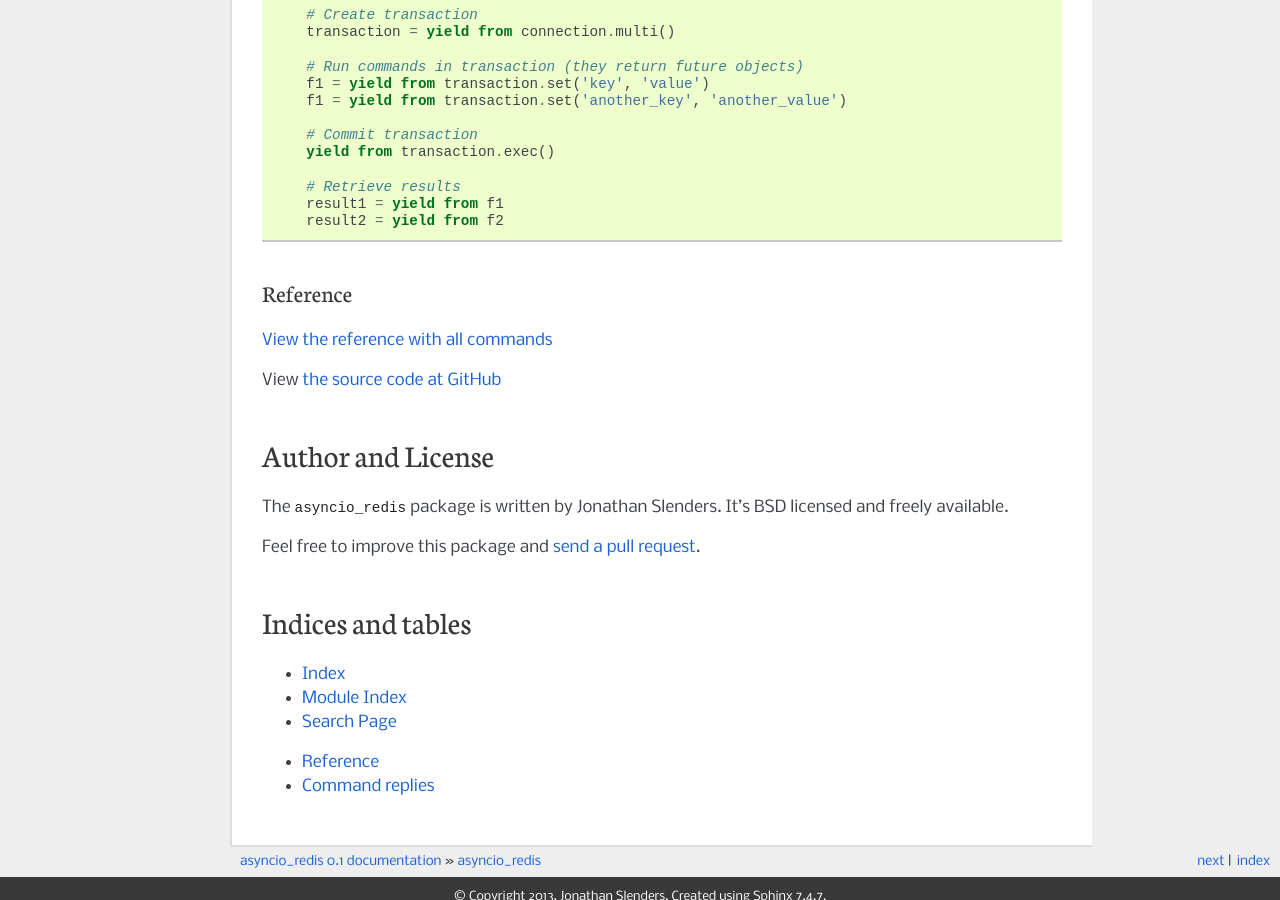
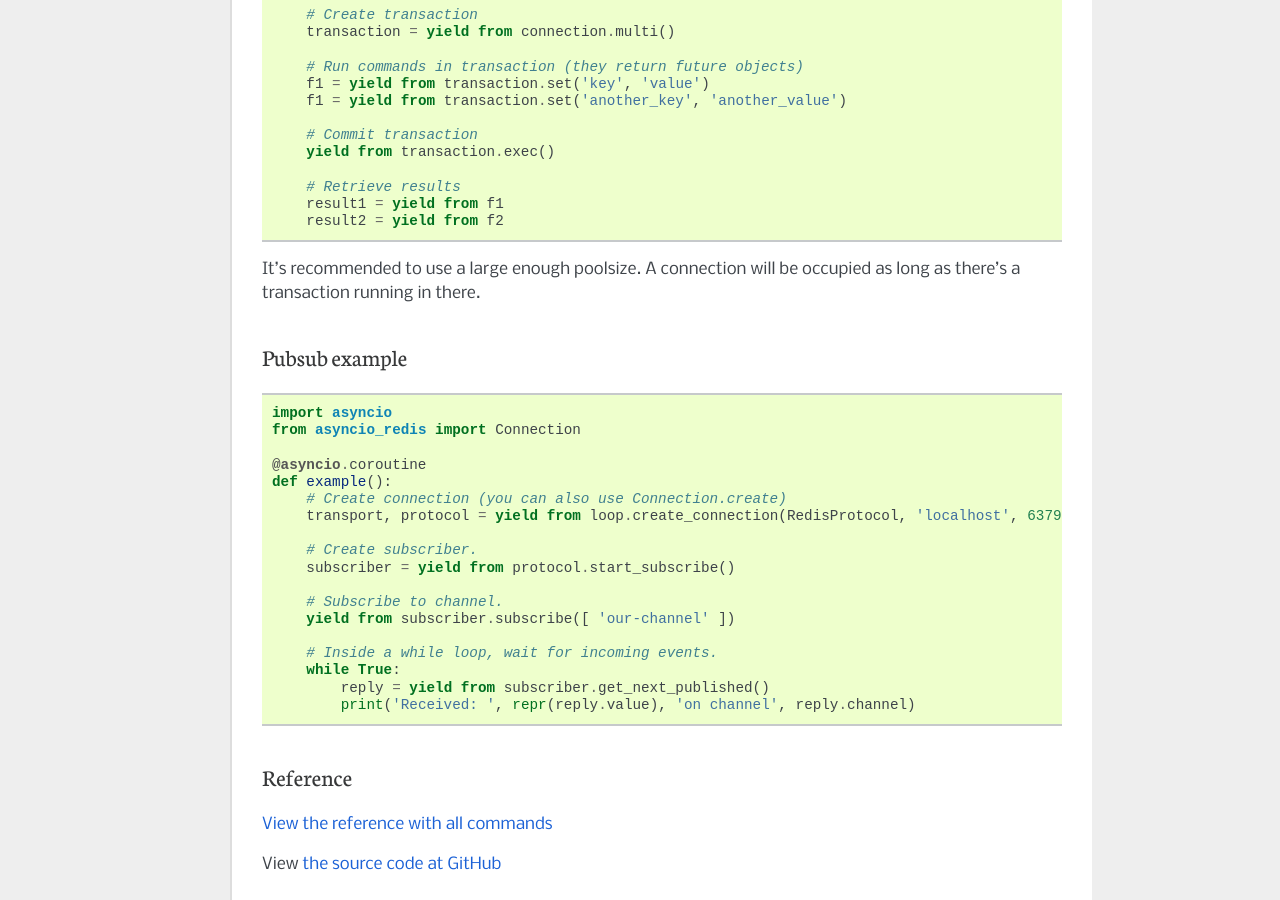
Before and after one commit to jonathanslenders/asyncio-redis, a Sphinx documentation site: the page built from docs/index.rst, in a window 1280 px wide and 900 px high, scrolled down 1222 px. Built offline with Sphinx 7.4.7, drawn with Linux system fonts in a browser that asks for light colours.

Commit message:
pubsub docs.

```diff
--- a/docs/index.rst
+++ b/docs/index.rst
@@ -84,6 +84,34 @@ Transaction example
         result2 = yield from f2
 
 
+It's recommended to use a large enough poolsize. A connection will be occupied
+as long as there's a transaction running in there.
+
+
+Pubsub example
+--------------
+
+.. code:: python
+
+    import asyncio
+    from asyncio_redis import Connection
+
+    @asyncio.coroutine
+    def example():
+        # Create connection (you can also use Connection.create)
+        transport, protocol = yield from loop.create_connection(RedisProtocol, 'localhost', 6379)
+
+        # Create subscriber.
+        subscriber = yield from protocol.start_subscribe()
+
+        # Subscribe to channel.
+        yield from subscriber.subscribe([ 'our-channel' ])
+
+        # Inside a while loop, wait for incoming events.
+        while True:
+            reply = yield from subscriber.get_next_published()
+            print('Received: ', repr(reply.value), 'on channel', reply.channel)
+
 Reference
 ---------
 
```
Also changed, not shown: README.rst (+28 -0 lines), 1 other file.
